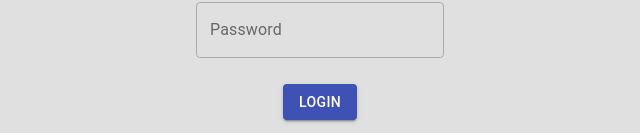
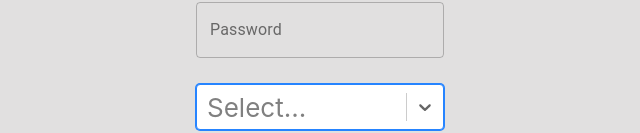
Before and after one commit to josepheschen/taclete, a React (Create React App) app: page / in a window 1280 px wide. Shown: the part 684-817 px from the top of the page, without its empty margins (320-960 px from the left). Built offline with nearby package versions, Linux system fonts and the light colour scheme.

Commit message:
Add component to allow user to choose from a list of options

```diff
--- a/package.json
+++ b/package.json
@@ -9,7 +9,8 @@
     "@testing-library/user-event": "^7.2.1",
     "react": "^16.12.0",
     "react-dom": "^16.12.0",
-    "react-scripts": "3.3.0"
+    "react-scripts": "3.3.0",
+    "react-select": "^3.0.8"
   },
   "scripts": {
     "start": "react-scripts start",
--- /dev/null
+++ b/src/TypeSelect.js
@@ -0,0 +1,24 @@
+import React, { Component } from 'react';
+import Select from "react-select";
+
+class TypeSelect extends Component {
+    constructor(props) {
+        super(props);
+        this.state = {
+            accountType: null,
+        };
+    }
+
+    render() {
+        const {accountType} = this.state;
+        return (
+            <Select
+                onChange={this.props.selectAccountType}
+                options={this.props.options}
+                autoFocus={true}
+            />
+        );
+    }
+}
+
+export default TypeSelect;
--- a/src/loginScreen.js
+++ b/src/loginScreen.js
@@ -2,7 +2,7 @@ import React, { Component } from 'react';
 import TextField from '@material-ui/core/TextField';
 import Button from '@material-ui/core/Button';
 import { makeStyles } from '@material-ui/core/styles';
-
+import TypeSelect from './TypeSelect';
 
 class LoginScreen extends Component {
 
@@ -26,16 +26,16 @@ class LoginScreen extends Component {
         },
     }));
 
-    onEmailChange = (event) => {
+    onEmailChange = (e) => {
         this.setState({
-            'email': event.target.value
-        }, this.props.handleEmailChange(event.target.value));
+            'email': e.target.value
+        }, this.props.handleEmailChange(e.target.value));
     };
 
-    onPasswordChange = (event) => {
+    onPasswordChange = (e) => {
         this.setState({
-            'password': event.target.value
-        }, this.props.handlePasswordChange(event.target.value));
+            'password': e.target.value
+        }, this.props.handlePasswordChange(e.target.value));
 
     };
 
@@ -48,6 +48,8 @@ class LoginScreen extends Component {
         return (
             <div>
                 <form className={this.useStyles.root} noValidate autoComplete="off">
+
+
                     <TextField
                         name="email"
                         variant="outlined"
@@ -66,9 +68,18 @@ class LoginScreen extends Component {
                         onChange={this.onPasswordChange}
                     />
                     <p/>
+                    <TypeSelect
+                        selectAccountType={this.onSubmit}
+                        options={[
+                        { value: 'HES', label: 'HES' },
+                        { value: 'CARDE', label: 'CARDE' },
+                        { value: 'ROTC', label: 'ROTC' },
+                            ]}/>
+                    <p/>
                     <Button variant="contained" color="primary" onClick={this.onSubmit}> Login </Button>
                     <p/>
                     <Button variant="contained" onClick={this.props.registerButton}> Register </Button>
+                    <p/>
                 </form>
             </div>
         );
```
